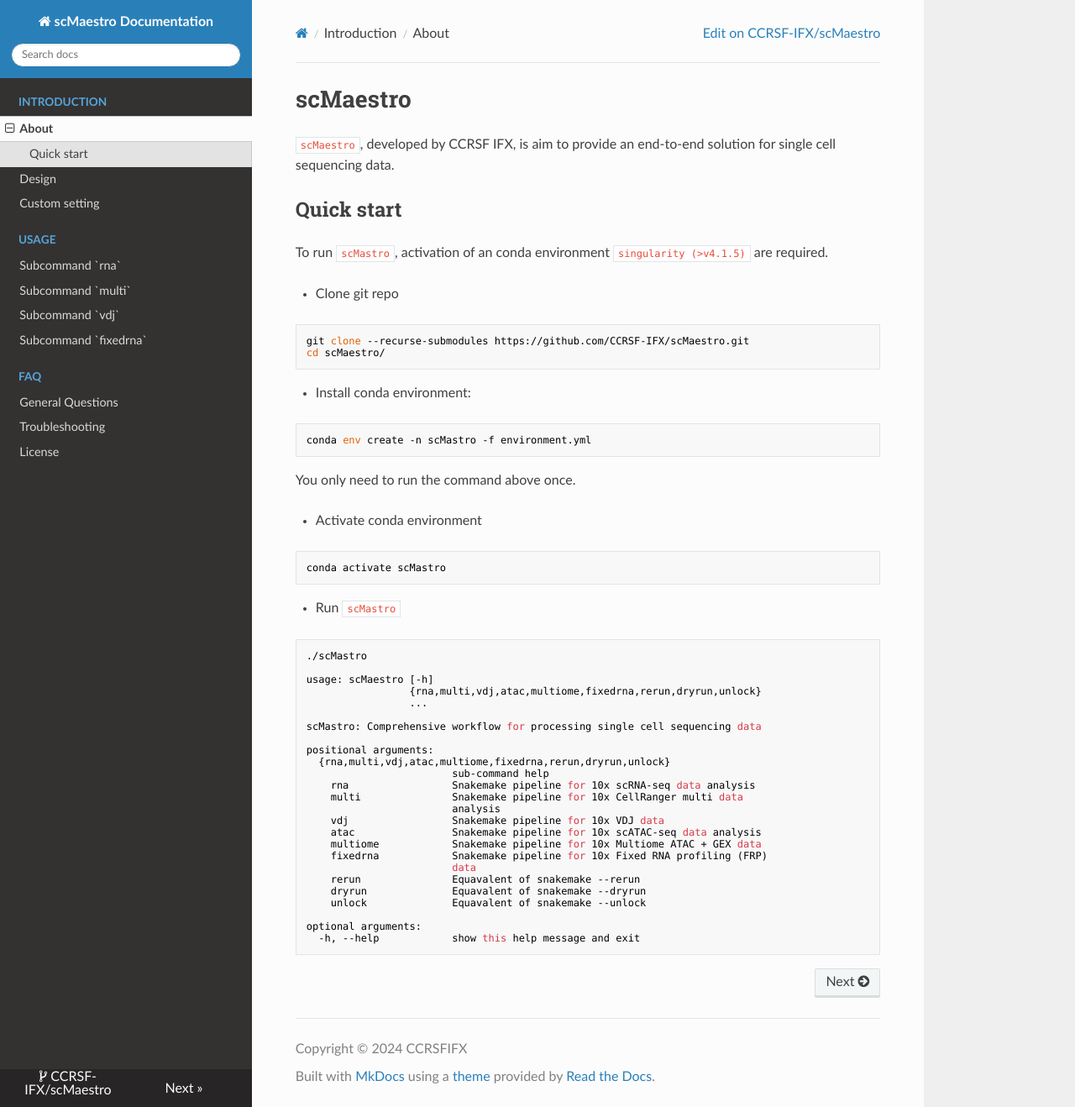
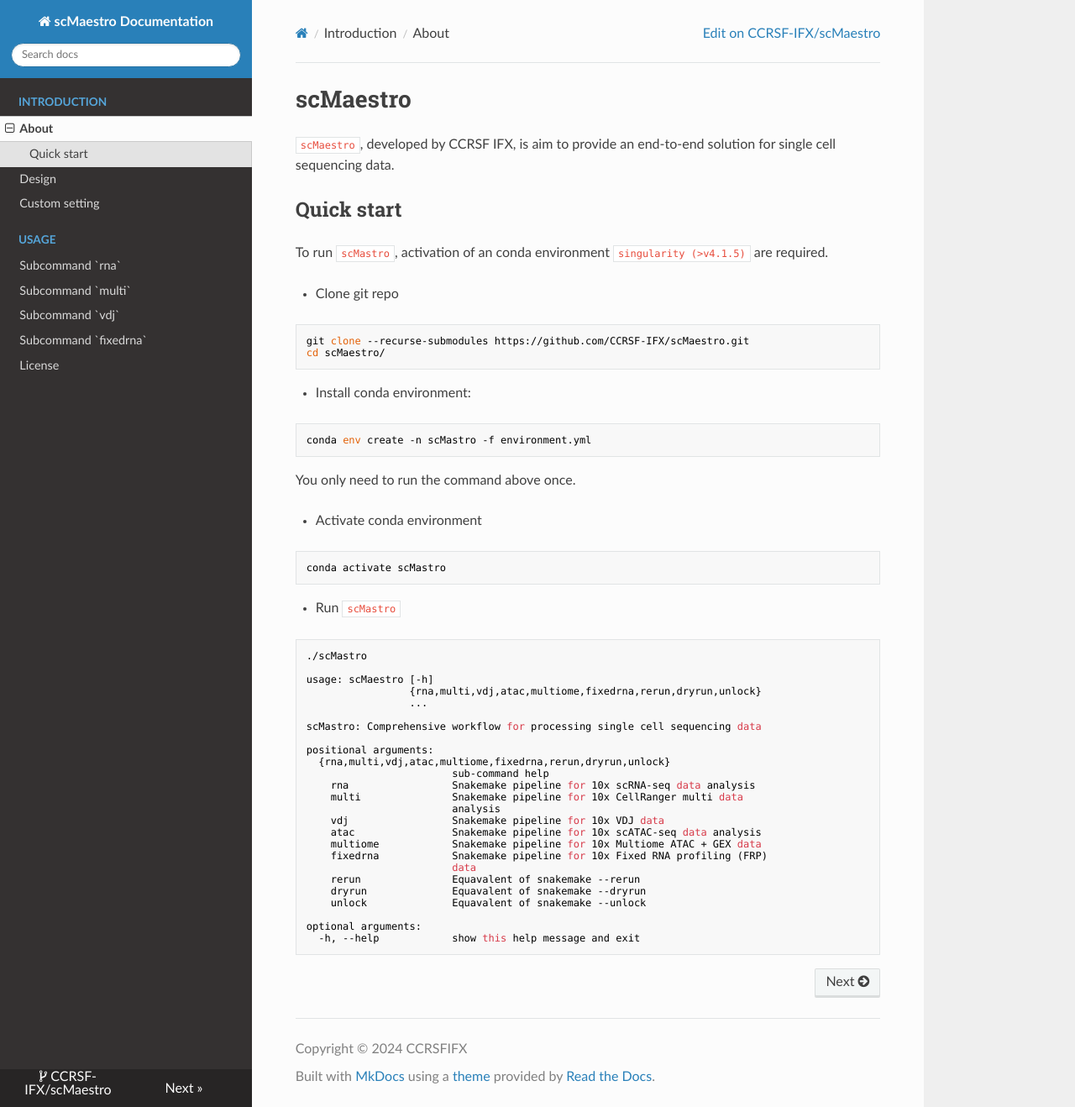
Before and after one commit to CCRSF-IFX/scMaestro, an MkDocs documentation site: the page built from docs/index.md, in a window 1280 px wide and 1318 px high. Shown: the whole window at 84% size. Built offline with MkDocs 1.6.1, drawn with Linux system fonts in a browser that asks for light colours; nearby versions of some CDN libraries; some of the changed lines change nothing that is shown.

Commit message:
Update mkdocs.yaml

```diff
--- a/mkdocs.yaml
+++ b/mkdocs.yaml
@@ -39,7 +39,7 @@
       - Subcommand `vdj`: vdj.md
       - Subcommand `fixedrna`: fixedrna.md
 
-  - FAQ:
-      - General Questions: general-questions.md
-      - Troubleshooting: troubleshooting.md
+  #- FAQ:
+  #    - General Questions: general-questions.md
+  #    - Troubleshooting: troubleshooting.md
   - License: license.md
```
